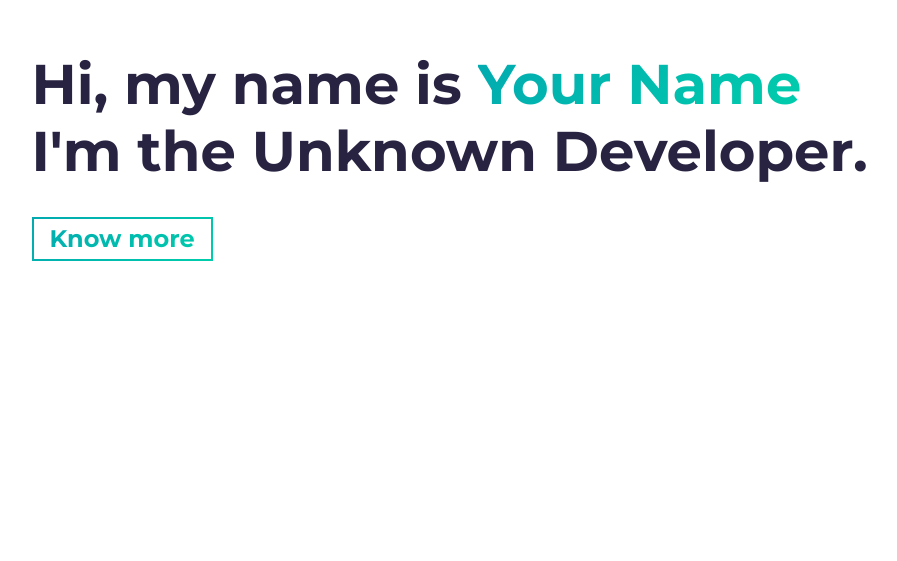
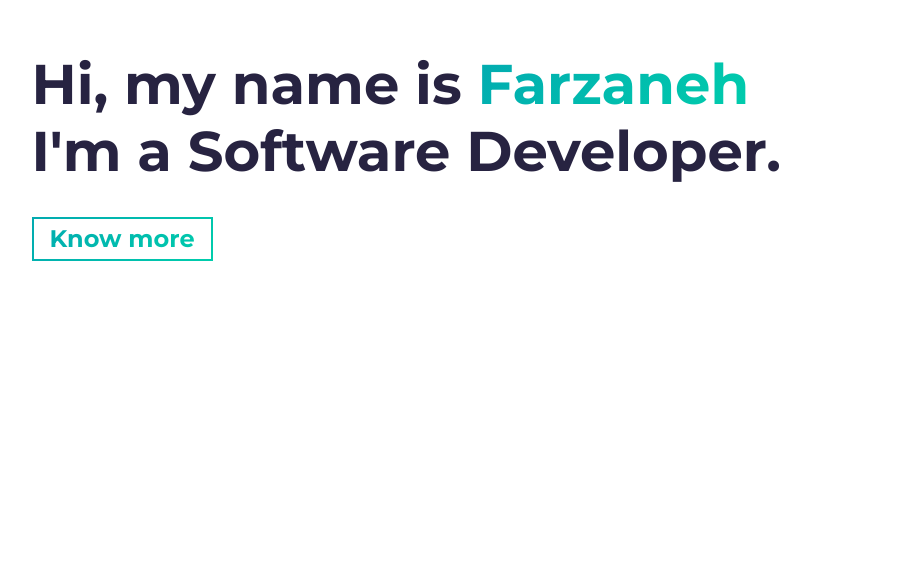
Before and after one commit to trajectory100/Portfol, a website built with Parcel: page src/index.html in a window 1280 px wide. Shown: the part 239-800 px from the top of the page, without its empty margins (46-943 px from the left). Built offline with nearby package versions, Linux system fonts and the light colour scheme.

Commit message:
firstchanges

```diff
--- a/src/index.html
+++ b/src/index.html
@@ -46,9 +46,9 @@
     <section id="hero" class="jumbotron">
       <div class="container">
         <h1 class="hero-title load-hidden">
-          Hi, my name is <span class="text-color-main">Your Name</span>
+          Hi, my name is <span class="text-color-main">Farzaneh</span>
           <br />
-          I'm the Unknown Developer.
+          I'm a Software Developer.
         </h1>
         <p class="hero-cta load-hidden">
           <a rel="noreferrer" class="cta-btn cta-btn--hero" href="#about"
```
Also changed, not shown: 1 other file.
